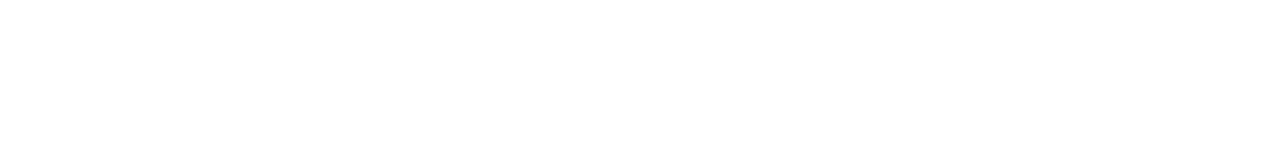
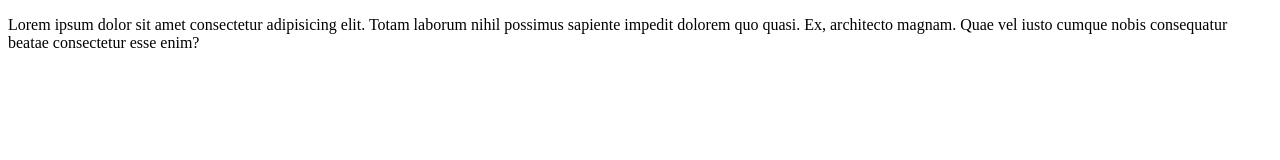
Before and after one commit to Maxim-Perepletchikov/first-project, a plain HTML site: page index.html in a window 1280 px wide. Drawn offline with Linux system fonts and the light colour scheme.

Commit message:
Добавил разметку в index.html

```diff
--- a/index.html
+++ b/index.html
@@ -6,5 +6,11 @@
     <meta name="viewport" content="width=device-width, initial-scale=1.0" />
     <title>Document</title>
   </head>
-  <body></body>
+  <body>
+    <p>
+      Lorem ipsum dolor sit amet consectetur adipisicing elit. Totam laborum
+      nihil possimus sapiente impedit dolorem quo quasi. Ex, architecto magnam.
+      Quae vel iusto cumque nobis consequatur beatae consectetur esse enim?
+    </p>
+  </body>
 </html>
```
